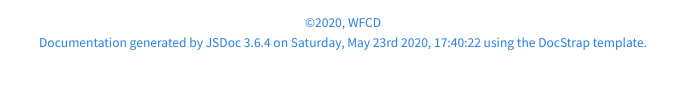
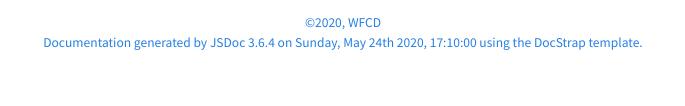
Before and after one commit to WFCD/worldstate-emitter, a website: page docs/RSS.html in a window 1280 px wide. Shown: the part 502-608 px from the top of the page, 297-982 px from the left. Drawn offline with Linux system fonts and the light colour scheme.

Commit message:
chore(automated): Docs Update 194 [ci skip]

```diff
--- a/docs/RSS.html
+++ b/docs/RSS.html
@@ -295,7 +295,7 @@
 <span class="jsdoc-message">
 	Documentation generated by <a href="https://github.com/jsdoc3/jsdoc">JSDoc 3.6.4</a>
 
-		on Saturday, May 23rd 2020, 17:40:22
+		on Sunday, May 24th 2020, 17:10:00
 
 	using the <a href="https://github.com/docstrap/docstrap">DocStrap template</a>.
 </span>
```
Also changed, not shown: docs/TwitterCache.html (+1 -1 lines), docs/WSCache.html (+1 -1 lines), docs/Worldstate.html (+1 -1 lines), docs/classes.list.html (+1 -1 lines), docs/global.html (+1 -1 lines), docs/handlers_RSS.js.html (+1 -1 lines), docs/handlers_Twitter.js.html (+1 -1 lines), docs/handlers_Worldstate.js.html (+1 -1 lines), docs/index.html (+1 -1 lines), docs/utilities_WSCache.js.html (+1 -1 lines), docs/utilities_index.js.html (+1 -1 lines).
